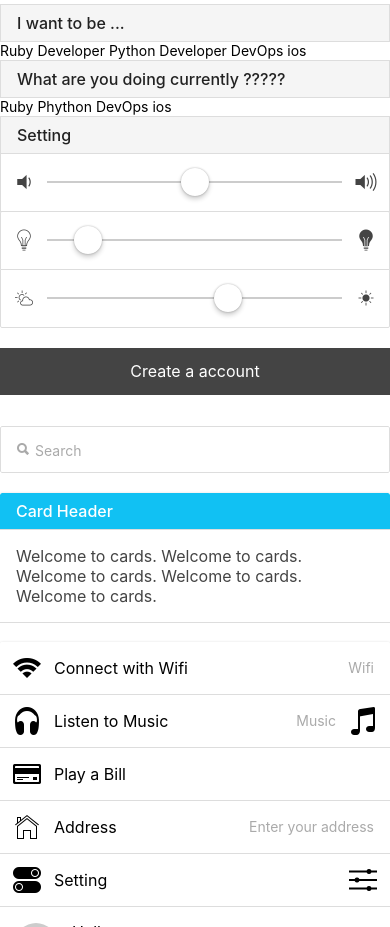
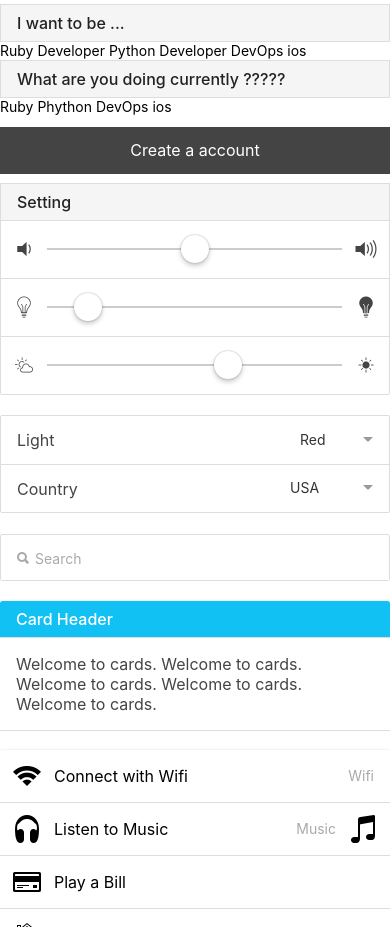
Before and after one commit to amritdeep/Leaning-Ionic, a website: page www/index.html in a window 390 px wide. Shown: the part 980-1907 px from the top of the page. Drawn offline with Linux system fonts and the light colour scheme; some packages are replaced by stand-ins of ours; files that its build step writes are made by us from their sources; placeholder pictures from the web are drawn by us; files whose address does not match are found by name.

Commit message:
Play with Select element

```diff
--- a/www/index.html
+++ b/www/index.html
@@ -170,6 +170,7 @@
           <ion-radio ng-model="choice" ng-value="ios">ios</ion-radio>
         </ion-list>
 
+        <button class="button button-full button-dark">Create a account</button>
 
         <!-- Play with Range -->
         <div class="item item-divider">Setting</div>
@@ -194,6 +195,33 @@
             <i class="icon ion-ios-sunny"></i>
           </div>
 
+        </div>
+
+        <!-- Play with Select  -->
+
+        <div class="list">
+
+          <label class="item item-input item-select">
+            <div class="input-label">
+              Light
+            </div>
+            <select>
+              <option value="Blue">Blue</option>
+              <option value="Green">Green</option>
+              <option value="Red" selected>Red</option>
+            </select>
+          </label>
+
+          <label class="item item-input item-select">
+            <div class="input-label">
+              Country
+            </div>
+            <select>
+              <option value="USA" selectedlabel>USA</option>
+              <option value="Nepal">Nepal</option>
+              <option value="Canada">Canada</option>
+            </select>
+          </label>
 
         </div>
 
@@ -201,7 +229,8 @@
 
 
 
-        <button class="button button-full button-dark">Create a account</button>
+
+
 
       </div>
 
```
